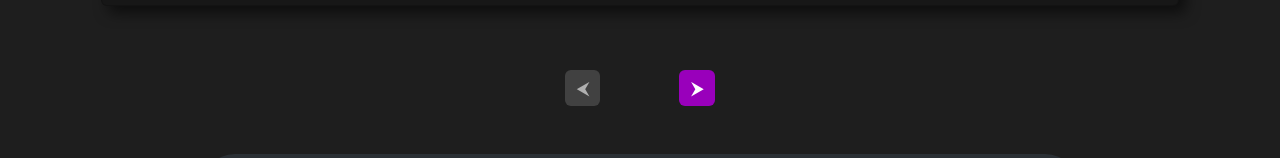
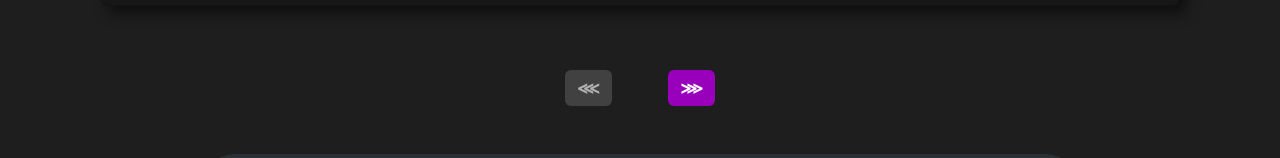
Before and after one commit to Rafael-MJ/rafaelmj.xyz, an Angular app: page /#/main in a window 1280 px wide. Shown: the part 356-514 px from the top of the page. Built offline with nearby package versions, Linux system fonts and the light colour scheme.

Commit message:
refactor: change arrow character

```diff
--- a/src/app/components/general/gen-arrows/gen-arrows.component.css
+++ b/src/app/components/general/gen-arrows/gen-arrows.component.css
@@ -2,8 +2,9 @@
     border: none;
     font-weight: bold;
 }
+
 .arrow:hover {
-    background-color: #660055 !important;
+    background-color: #660055;
 }
 
 .arrow:disabled {
--- a/src/app/components/general/gen-arrows/gen-arrows.component.html
+++ b/src/app/components/general/gen-arrows/gen-arrows.component.html
@@ -1,4 +1,10 @@
 <div class="col-2 arrow-column text-center my-3 mx-auto d-flex">
-    <button type="button" #LeftArrow (click)="onClickArrow(0)" class="arrow btn btn-secondary purple-background me-auto"> ⮜ </button>
-    <button type="button" #RightArrow (click)="onClickArrow(1)" class="arrow btn btn-secondary purple-background ms-auto"> ⮞ </button>
+    <button
+        type="button" #LeftArrow (click)="onClickArrow(0)"
+        class="arrow btn btn-secondary purple-background me-auto"> ⋘
+    </button>
+    <button
+        type="button" #RightArrow (click)="onClickArrow(1)"
+        class="arrow btn btn-secondary purple-background ms-auto"> ⋙
+    </button>
 </div>
```
